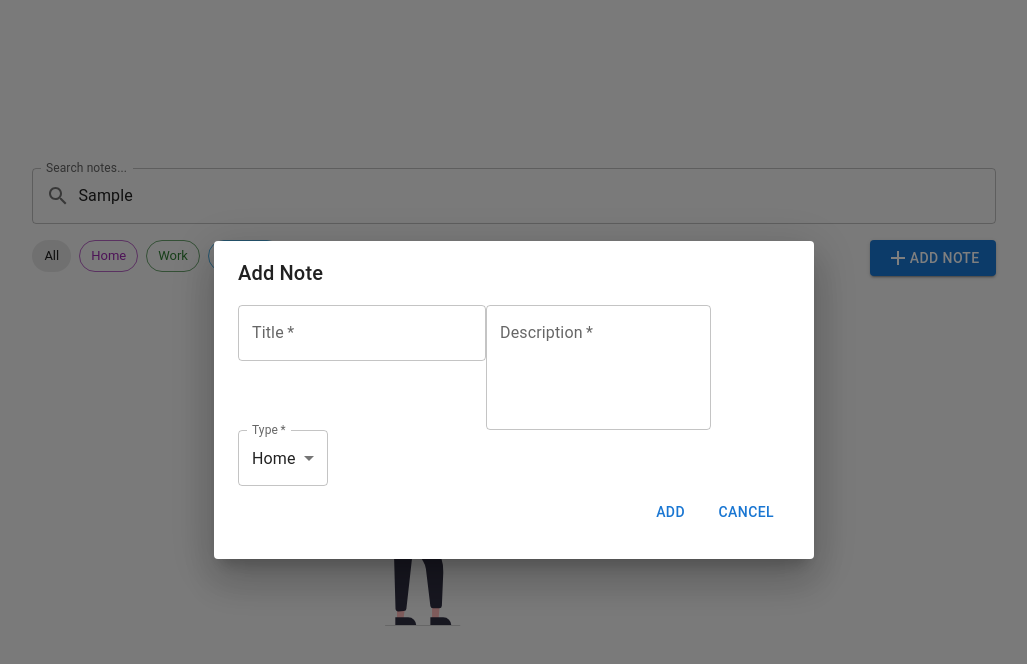
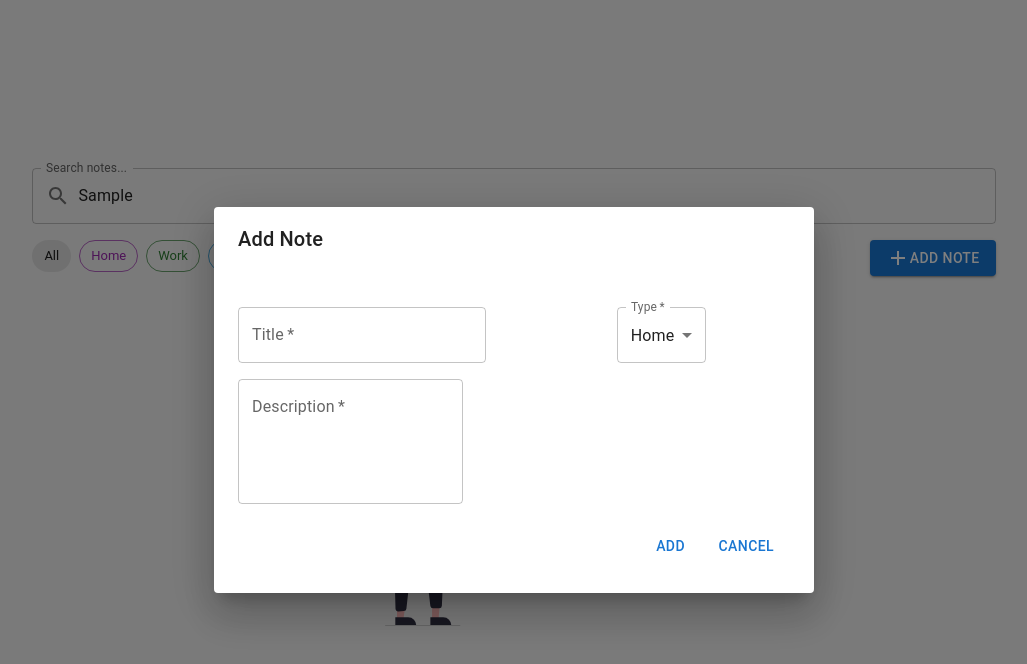
Before and after one commit to StephenCsengo/notes, a React (Vite) app: page / in a window 1280 px wide. Both pictures are taken after typing "Sample" into the empty fields and a click on the button "ADD NOTE". Shown: the top 664 px of the page, without its empty margins (126-1153 px from the left). Built offline with nearby package versions, Linux system fonts and the light colour scheme.

Commit message:
Add functionality to remove tasks from localStorage and from displaying

```diff
--- a/src/App.jsx
+++ b/src/App.jsx
@@ -51,17 +51,25 @@ const App = () => {
         <Grid2 display="flex" justifyContent="right" size={4}>
           <AddNote onAddTask={addTask} />
         </Grid2>
-        <Grid2 size={12}>
-          <h2>No Notes to Display</h2>
-          <img src={noNotes} />
-        </Grid2>
-      </Grid2>
-      <Grid2 container spacing={2}>
-        {tasks.map((task) => (
-          <Grid2 size={6}>
-            <NoteCard key={task.id} task={task} />
+
+        {tasks.length > 0 ? (
+          <Grid2 container spacing={2}>
+            {tasks.map((task) => (
+              <Grid2 size={6}>
+                <NoteCard
+                  key={task.id}
+                  task={task}
+                  onDeleteTask={() => deleteTask(task.id)}
+                />
+              </Grid2>
+            ))}
           </Grid2>
-        ))}
+        ) : (
+          <Grid2 size={12}>
+            <h2>No Notes to Display</h2>
+            <img src={noNotes} />
+          </Grid2>
+        )}
       </Grid2>
     </Container>
   );
--- a/src/components/AddNote.jsx
+++ b/src/components/AddNote.jsx
@@ -8,6 +8,8 @@ import {
   DialogContent,
   DialogContentText,
   DialogTitle,
+  Grid2,
+  Grid,
 } from "@mui/material";
 import AddIcon from "@mui/icons-material/Add";
 
@@ -64,8 +66,14 @@ const AddNote = ({ onAddTask }) => {
           },
         }}
       >
+        <Grid2 container spacing={2}>
+          <Grid2 size={12}>
             <DialogTitle>Add Note</DialogTitle>
+          </Grid2>
+          <Grid2 size={12}>
             <DialogContent>
+              <Grid2 container spacing={2}>
+                <Grid2 size={8}>
                   <TextField
                     id="title"
                     value={title}
@@ -73,15 +81,8 @@ const AddNote = ({ onAddTask }) => {
                     label="Title"
                     required
                   ></TextField>
-          <TextField
-            id="desc"
-            value={desc}
-            onChange={(e) => setDesc(e.target.value)}
-            multiline
-            rows={4}
-            label="Description"
-            required
-          ></TextField>
+                </Grid2>
+                <Grid2 size={4}>
                   <TextField
                     id="type"
                     value={type}
@@ -96,11 +97,28 @@ const AddNote = ({ onAddTask }) => {
                       </MenuItem>
                     ))}
                   </TextField>
+                </Grid2>
+                <Grid2 size={8}>
+                  <TextField
+                    id="desc"
+                    value={desc}
+                    onChange={(e) => setDesc(e.target.value)}
+                    multiline
+                    rows={4}
+                    label="Description"
+                    required
+                  ></TextField>
+                </Grid2>
+                <Grid2 size={12}>
                   <DialogActions>
                     <Button type="submit">Add</Button>
                     <Button onClick={handleClose}>Cancel</Button>
                   </DialogActions>
+                </Grid2>
+              </Grid2>
             </DialogContent>
+          </Grid2>
+        </Grid2>
       </Dialog>
     </Fragment>
   );
--- a/src/components/Card.jsx
+++ b/src/components/Card.jsx
@@ -20,11 +20,13 @@ import {
   Delete,
 } from "@mui/icons-material";
 
-const NoteCard = ({ task }) => {
+const NoteCard = ({ task, onDeleteTask }) => {
   console.log("this is the task in the notecard", task.id);
+  const date = new Date(task.date);
+  const readableDate = date.toLocaleString();
   return (
     <Card key={task.id}>
-      <CardHeader title={task.title} subheader={task.date} />
+      <CardHeader title={task.title} subheader={readableDate} />
       <CardContent>
         <Typography variant="body2" sx={{ color: "text.secondary" }}>
           {task.desc}
@@ -38,7 +40,7 @@ const NoteCard = ({ task }) => {
               <IconButton>
                 <Edit />
               </IconButton>
-              <IconButton>
+              <IconButton onClick={onDeleteTask}>
                 <DeleteForever />
               </IconButton>
             </Box>
```
Lines whose indentation alone changed are shown as unchanged.
